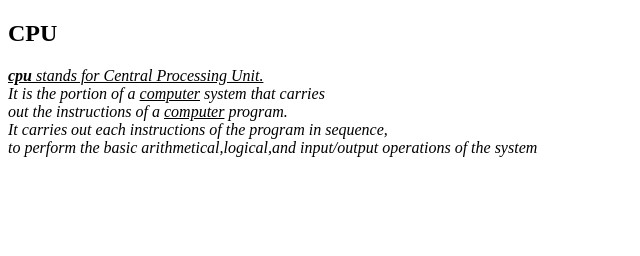
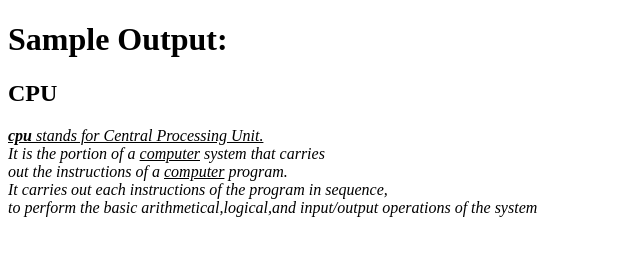
Before and after one commit to iamneo-production/dababdfcdafbeeedadaeccdfffebaeceaec, a plain HTML site: page public/index.html in a window 1280 px wide. Shown: the whole page, without its empty margins (0-640 px from the left). Drawn offline with Linux system fonts and the light colour scheme.

Commit message:
Backup Commit

```diff
--- a/public/index.html
+++ b/public/index.html
@@ -4,6 +4,7 @@
     <title>sample output</title>
 </head>
 <body>
+    <h1>Sample Output:</h1>
     <h2>CPU</h2>
     <p><i><u><b>cpu</b> stands for Central Processing Unit.</u><br>
     It is the portion of a <u>computer</u> system that carries<br>
```
